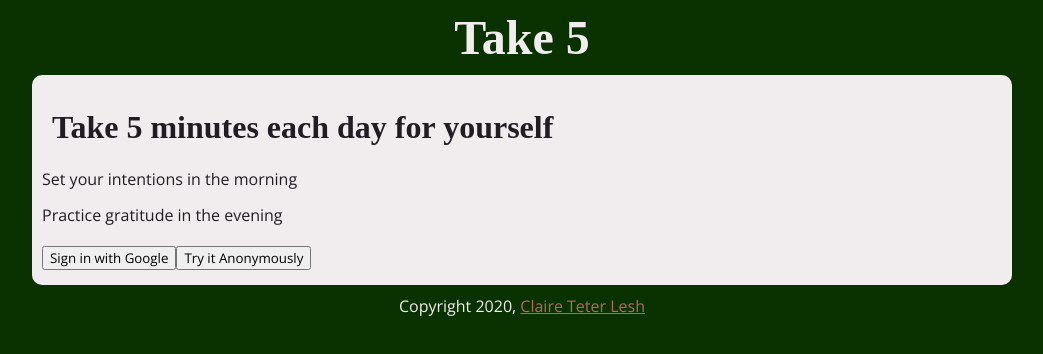
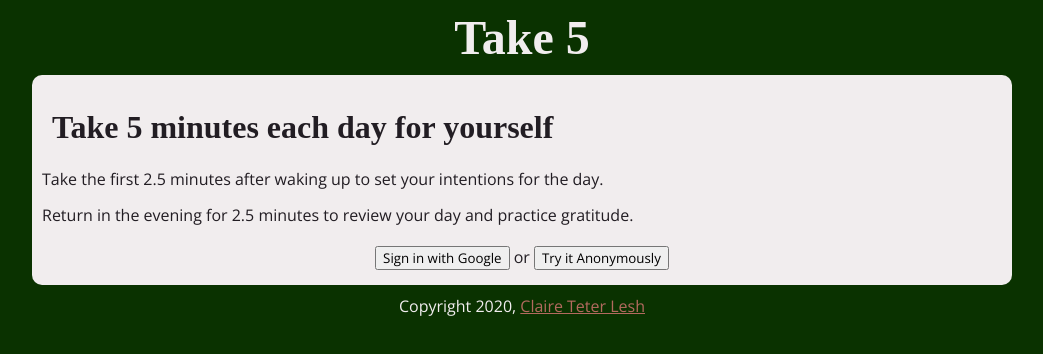
Before and after one commit to cteterita/take5-react, a React (Create React App) app: page / in a window 1280 px wide. Shown: the top 354 px of the page, without its empty margins (118-1161 px from the left). Built offline with nearby package versions, Linux system fonts and the light colour scheme; no server answers; a web font is replaced by a local one.

Commit message:
improved landing page

```diff
--- a/src/LandingView/LandingView.js
+++ b/src/LandingView/LandingView.js
@@ -7,14 +7,17 @@ function LandingView() {
   return (
     <section id="daily-entry">
       <h3>Take 5 minutes each day for yourself</h3>
-      <p>Set your intentions in the morning</p>
-      <p>Practice gratitude in the evening</p>
+      <p>Take the first 2.5 minutes after waking up to set your intentions for the day.</p>
+      <p>Return in the evening for 2.5 minutes to review your day and practice gratitude.</p>
+      <div id="sign-in-holder">
         <button type="submit" onClick={auth.signInWithGoogle}>
           Sign in with Google
         </button>
+        &nbsp;or&nbsp;
         <button type="submit" onClick={auth.signInAnonymously}>
           Try it Anonymously
         </button>
+      </div>
     </section>
   );
 }
--- a/src/index.css
+++ b/src/index.css
@@ -58,7 +58,7 @@ a:active { color: var(--isabelline); }
     background-color: var(--isabelline);
 }
 
-#date-picker {
+#date-picker, #sign-in-holder {
   text-align: center;
 }
 
```
Lines whose indentation alone changed are shown as unchanged.
